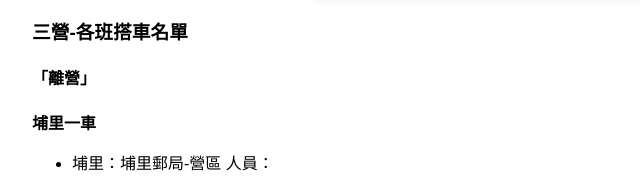
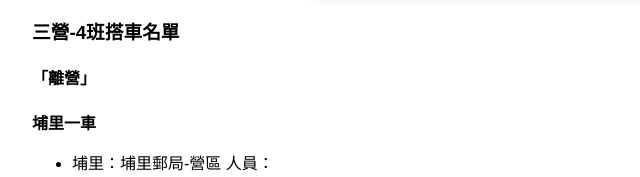
Before and after one commit to WuSamue/station, a plain HTML site: page index.html in a window 1280 px wide. Shown: the part 488-665 px from the top of the page, 112-752 px from the left. Drawn offline with Linux system fonts and the light colour scheme.

Commit message:
Update index.html

```diff
--- a/index.html
+++ b/index.html
@@ -75,7 +75,7 @@
     </div>
 
     <div class="update-list">
-        <h3>三營-各班搭車名單</h3>
+        <h3>三營-4班搭車名單</h3>
         <h4>「離營」</h4>
         <p><strong>埔里一車</strong></p>
         <ul id="puliList"><li>埔里：埔里郵局-營區 人員：11, 11, 11</li>
```
